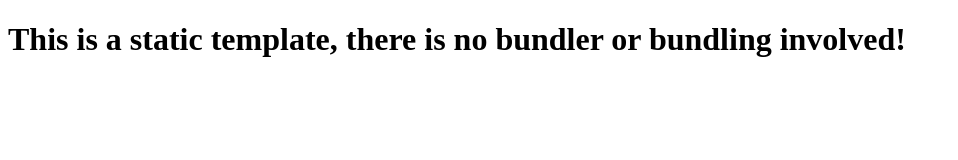
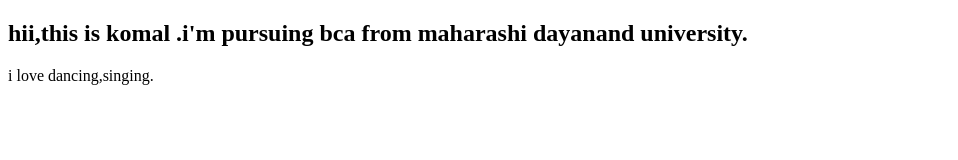
Before and after one commit to komal0077/learninghtml., a website: page index.html in a window 1280 px wide. Shown: the whole page, without its empty margins (0-958 px from the left). Drawn offline with Linux system fonts and the light colour scheme.

Commit message:
added some text

```diff
--- a/index.html
+++ b/index.html
@@ -1,12 +1,15 @@
 <!DOCTYPE html>
 <html lang="en">
   <head>
-    <meta charset="UTF-8">
-    <meta name="viewport" content="width=device-width, initial-scale=1.0">
-    <meta http-equiv="X-UA-Compatible" content="ie=edge">
-    <title>Static Template</title>
+    <meta charset="UTF-8" />
+    <meta name="viewport" content="width=device-width, initial-scale=1.0" />
+    <meta http-equiv="X-UA-Compatible" content="ie=edge" />
+    <title>all about me</title>
   </head>
   <body>
-    <h1>This is a static template, there is no bundler or bundling involved!</h1>
+    <h2>
+      hii,this is komal .i'm pursuing bca from maharashi dayanand university.
+    </h2>
+    <p>i love dancing,singing.</p>
   </body>
 </html>
```
